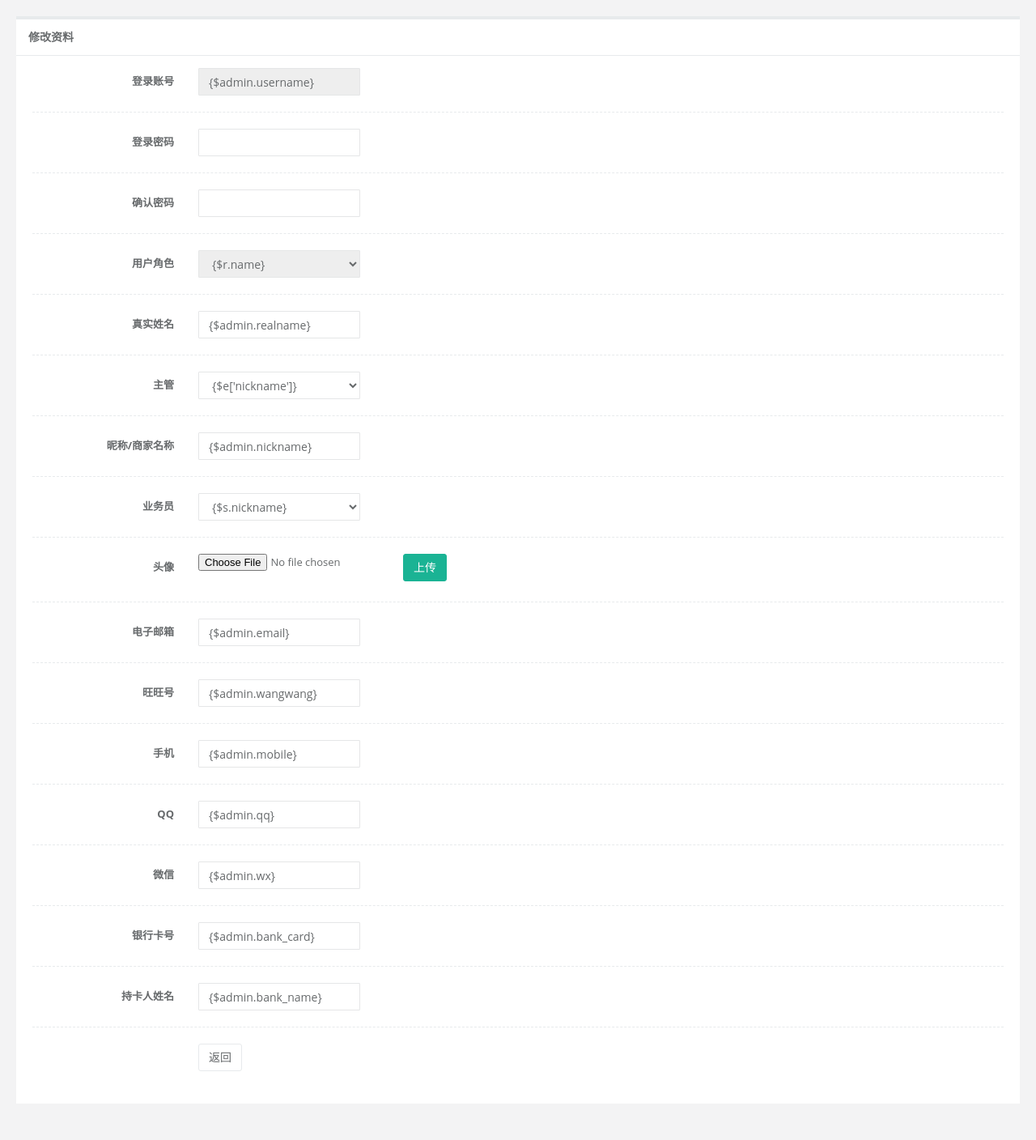
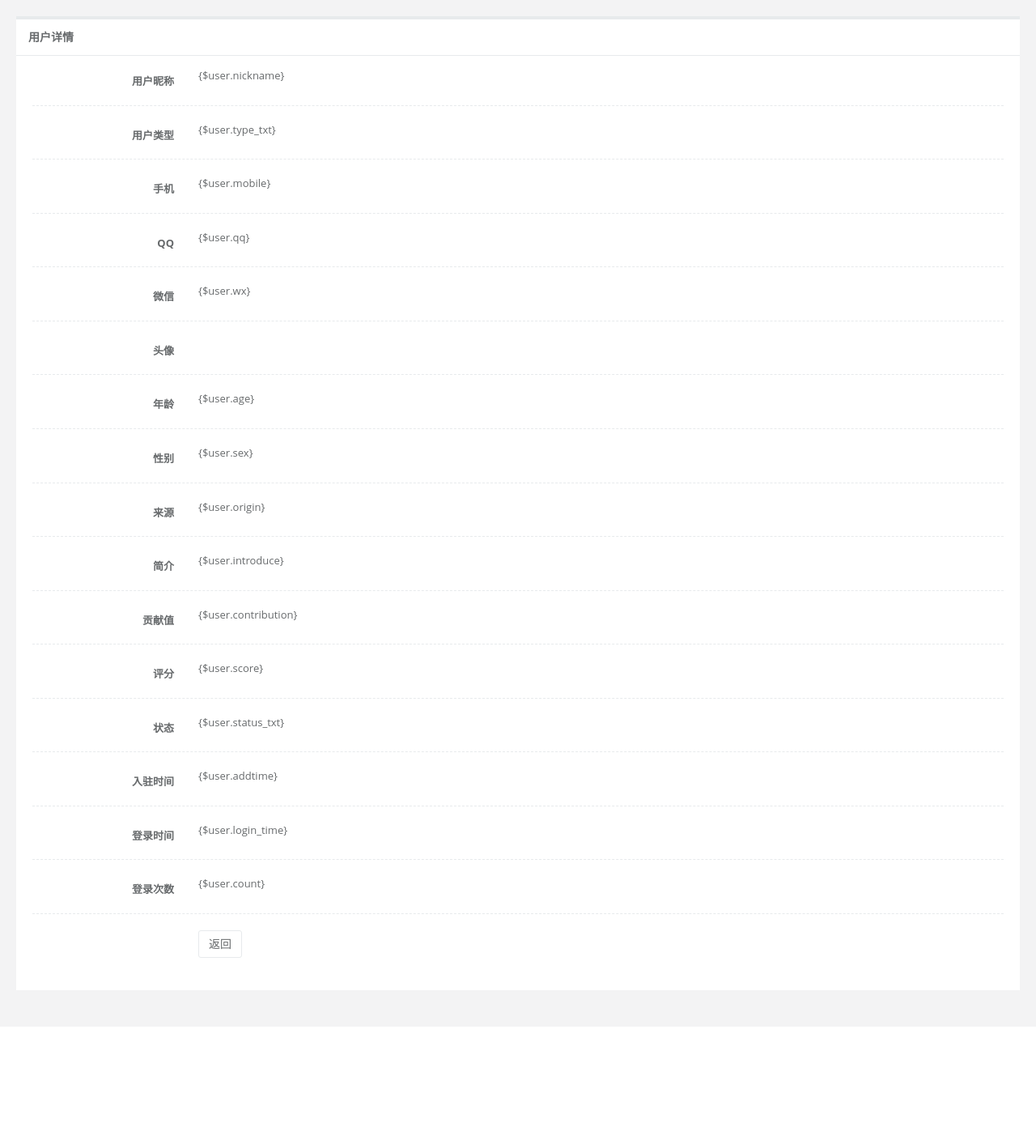
Before and after one commit to royhe911/mhwj, a PHP site: page /DbName/application/admin/view/user/detail.html in a window 1280 px wide. Shown: the whole page at 81% size. After the commit the page ends 1183 px from the top, so only its background shows below. Run offline with PHP 8.4, Linux system fonts and the light colour scheme; some libraries are stand-ins or nearby versions.

Commit message:
添加用户管理

```diff
--- a/application/admin/view/user/detail.html
+++ b/application/admin/view/user/detail.html
@@ -3,7 +3,7 @@
 <head>
     <meta charset="utf-8">
     <meta name="viewport" content="width=device-width, initial-scale=1.0">
-    <title>修改资料</title>
+    <title>用户详情</title>
     <link rel="stylesheet" type="text/css" href="/static/h+/css/bootstrap.min.css">
     <link rel="stylesheet" type="text/css" href="/static/h+/css/font-awesome.min93e3.css?v=4.4.0">
     <!-- Data Tables -->
@@ -14,7 +14,6 @@
     <link rel="stylesheet" type="text/css" href="/static/uploadifive/uploadifive.css">
     <style type="text/css">
         .form-control{width: 200px;}
-        .sj,.kf{display: none;}
         #preview{max-width: 120px;max-height: 120px;display: none;}
     </style>
 </head>
@@ -24,142 +23,90 @@
         <div class="col-sm-12">
             <div class="ibox float-e-margins">
                 <div class="ibox-title">
-                    <h5>修改资料</h5>
+                    <h5>用户详情</h5>
                 </div>
                 <div class="ibox-content">
                     <form class="form-horizontal" onsubmit="return false">
                         <div class="form-group">
-                            <label class="col-sm-2 control-label">登录账号</label>
+                            <label class="col-sm-2 control-label">用户昵称</label>
+                            <div class="col-sm-10">{$user.nickname}</div>
+                        </div>
+                        <div class="hr-line-dashed"></div>
+                        <div class="form-group">
+                            <label class="col-sm-2 control-label">用户类型</label>
+                            <div class="col-sm-10">{$user.type_txt}</div>
+                        </div>
+                        <div class="hr-line-dashed"></div>
+                        <div class="form-group">
+                            <label class="col-sm-2 control-label">手机</label>
+                            <div class="col-sm-10">{$user.mobile}</div>
+                        </div>
+                        <div class="hr-line-dashed kf"></div>
+                        <div class="form-group kf">
+                            <label class="col-sm-2 control-label">QQ</label>
+                            <div class="col-sm-10">{$user.qq}</div>
+                        </div>
+                        <div class="hr-line-dashed"></div>
+                        <div class="form-group sj">
+                            <label class="col-sm-2 control-label">微信</label>
+                            <div class="col-sm-10">{$user.wx}</div>
+                        </div>
+                        <div class="hr-line-dashed"></div>
+                        <div class="form-group">
+                            <label class="col-sm-2 control-label">头像</label>
                             <div class="col-sm-10">
-                                <input type="text" class="form-control" id="username" value="{$admin.username}" disabled="disabled">
+                                <img id="preview" src="{$user.avatar}">
                             </div>
                         </div>
                         <div class="hr-line-dashed"></div>
                         <div class="form-group">
-                            <label class="col-sm-2 control-label">登录密码</label>
-                            <div class="col-sm-10">
-                                <input type="password" class="form-control" id="pwd1">
-                            </div>
+                            <label class="col-sm-2 control-label">年龄</label>
+                            <div class="col-sm-10">{$user.age}</div>
                         </div>
                         <div class="hr-line-dashed"></div>
                         <div class="form-group">
-                            <label class="col-sm-2 control-label">确认密码</label>
-                            <div class="col-sm-10">
-                                <input type="password" class="form-control" id="pwd2">
-                            </div>
+                            <label class="col-sm-2 control-label">性别</label>
+                            <div class="col-sm-10">{$user.sex}</div>
                         </div>
                         <div class="hr-line-dashed"></div>
                         <div class="form-group">
-                            <label class="col-sm-2 control-label">用户角色</label>
-                            <div class="col-sm-10">
-                                <select id="role_id" class="form-control"{if($role_id!=1)} disabled="disabled"{/if}>
-                                    <option value="0">…请选择用户角色…</option>
-                                    {foreach $roles as $r}
-                                    <option value="{$r.id}"{if($admin.role_id==$r.id)} selected="selected"{/if}>{$r.name}</option>
-                                    {/foreach}
-                                </select>
-                            </div>
+                            <label class="col-sm-2 control-label">来源</label>
+                            <div class="col-sm-10">{$user.origin}</div>
                         </div>
                         <div class="hr-line-dashed"></div>
                         <div class="form-group">
-                            <label class="col-sm-2 control-label">真实姓名</label>
-                            <div class="col-sm-10">
-                                <input type="text" class="form-control" id="realname" value="{$admin.realname}">
-                            </div>
-                        </div>
-                        <div class="hr-line-dashed kf"{if($admin.role_id==5)} style="display: block;"{/if}></div>
-                        <div class="form-group kf"{if($admin.role_id==5)} style="display: block;"{/if}>
-                            <label class="col-sm-2 control-label">主管</label>
-                            <div class="col-sm-10">
-                                <select id="z_id" class="form-control">
-                                    <option value="0">…请选择业务员…</option>
-                                    {foreach $executive as $e}
-                                    <option value="{$e['id']}"{if($admin.z_id==$e.id)} selected="selected"{/if}>{$e['nickname']}</option>
-                                    {/foreach}
-                                </select>
-                            </div>
-                        </div>
-                        <div class="hr-line-dashed"></div>
-                        <div class="form-group sj"{if($admin.role_id==3)} style="display: block;"{/if}>
-                            <label class="col-sm-2 control-label">昵称/商家名称</label>
-                            <div class="col-sm-10">
-                                <input type="text" class="form-control" id="nickname" value="{$admin.nickname}">
-                            </div>
-                        </div>
-                        <div class="hr-line-dashed sj"{if($admin.role_id==3)} style="display: block;"{/if}></div>
-                        <div class="form-group sj"{if($admin.role_id==3)} style="display: block;"{/if}>
-                            <label class="col-sm-2 control-label">业务员</label>
-                            <div class="col-sm-10">
-                                <select id="s_id" class="form-control">
-                                    <option value="0">…请选择业务员…</option>
-                                    {foreach $salesman as $s}
-                                    <option value="{$s['id']}"{if($admin.s_id==$s.id)} selected="selected"{/if}>{$s.nickname}</option>
-                                    {/foreach}
-                                </select>
-                            </div>
-                        </div>
-                        <div class="hr-line-dashed sj"{if($admin.role_id==3)} style="display: block;"{/if}></div>
-                        <div class="form-group">
-                            <label class="col-sm-2 control-label">头像</label>
-                            <div class="col-sm-10">
-                                <table width="100%">
-                                    <tr>
-                                        <td valign="top" width="120px"><input id="file_upload" name="file_upload" type="file"></td>
-                                        <td valign="top"><input class="btn btn-primary" type="button" data-action="upload" value="上传"></td>
-                                    </tr>
-                                    <tr><td colspan="2"><div id="progress"></div><input type="hidden" id="avatar"></td></tr>
-                                    <tr><td colspan="2"><img id="preview" src=""></td></tr>
-                                </table>
-                            </div>
+                            <label class="col-sm-2 control-label">简介</label>
+                            <div class="col-sm-10">{$user.introduce}</div>
                         </div>
                         <div class="hr-line-dashed"></div>
                         <div class="form-group">
-                            <label class="col-sm-2 control-label">电子邮箱</label>
-                            <div class="col-sm-10">
-                                <input type="text" class="form-control" id="email" value="{$admin.email}">
-                            </div>
+                            <label class="col-sm-2 control-label">贡献值</label>
+                            <div class="col-sm-10">{$user.contribution}</div>
                         </div>
                         <div class="hr-line-dashed"></div>
                         <div class="form-group">
-                            <label class="col-sm-2 control-label">旺旺号</label>
-                            <div class="col-sm-10">
-                                <input type="text" class="form-control" id="wangwang" value="{$admin.wangwang}">
-                            </div>
+                            <label class="col-sm-2 control-label">评分</label>
+                            <div class="col-sm-10">{$user.score}</div>
                         </div>
                         <div class="hr-line-dashed"></div>
                         <div class="form-group">
-                            <label class="col-sm-2 control-label">手机</label>
-                            <div class="col-sm-10">
-                                <input type="text" class="form-control" id="mobile" value="{$admin.mobile}">
-                            </div>
+                            <label class="col-sm-2 control-label">状态</label>
+                            <div class="col-sm-10">{$user.status_txt}</div>
                         </div>
                         <div class="hr-line-dashed"></div>
                         <div class="form-group">
-                            <label class="col-sm-2 control-label">QQ</label>
-                            <div class="col-sm-10">
-                                <input type="text" class="form-control" id="qq" value="{$admin.qq}">
-                            </div>
+                            <label class="col-sm-2 control-label">入驻时间</label>
+                            <div class="col-sm-10">{$user.addtime}</div>
                         </div>
                         <div class="hr-line-dashed"></div>
                         <div class="form-group">
-                            <label class="col-sm-2 control-label">微信</label>
-                            <div class="col-sm-10">
-                                <input type="text" class="form-control" id="wx" value="{$admin.wx}">
-                            </div>
+                            <label class="col-sm-2 control-label">登录时间</label>
+                            <div class="col-sm-10">{$user.login_time}</div>
                         </div>
                         <div class="hr-line-dashed"></div>
                         <div class="form-group">
-                            <label class="col-sm-2 control-label">银行卡号</label>
-                            <div class="col-sm-10">
-                                <input type="text" class="form-control" id="bank_card" value="{$admin.bank_card}">
-                            </div>
-                        </div>
-                        <div class="hr-line-dashed"></div>
-                        <div class="form-group">
-                            <label class="col-sm-2 control-label">持卡人姓名</label>
-                            <div class="col-sm-10">
-                                <input type="text" class="form-control" id="bank_name" value="{$admin.bank_name}">
-                            </div>
+                            <label class="col-sm-2 control-label">登录次数</label>
+                            <div class="col-sm-10">{$user.count}</div>
                         </div>
                         <div class="hr-line-dashed"></div>
                         <div class="form-group">
@@ -175,12 +122,8 @@
 </div>
 </body>
 <script type="text/javascript" src="/static/h+/js/jquery.min.js"></script>
-<script type="text/javascript" src="/static/h+/js/plugins/iCheck/icheck.min.js"></script>
-<script type="text/javascript" src="/static/layer/layer.js"></script>
-<script type="text/javascript" src="/static/uploadifive/jquery.uploadifive.js"></script>
 <script type="text/javascript">
     $(function(){
-        $(".i-checks").iCheck({checkboxClass: "icheckbox_square-green", radioClass: "iradio_square-green",});
         $('input[data-action]').click(function(){
             $action = $(this).data('action');
             if ($action == 'cancel') {
--- a/application/route.php
+++ b/application/route.php
@@ -19,7 +19,7 @@
     '/admin/list'      => 'admin/Admin/lists', // 后台管理员列表
     '/admin/add'       => 'admin/Admin/add', // 后台添加管理员
     '/admin/edit'      => 'admin/Admin/edit', // 后台添加管理员
-    '/admin/operation' => 'admin/Admin/operation', // 后台操作管理员
+    '/admin/operation' => 'admin/Admin/operation', // 操作管理员
     '/menu/list'       => 'admin/Menu/lists', // 菜单列表
     '/menu/edit'       => 'admin/Menu/edit', // 编辑菜单
     '/menu/add'        => 'admin/Menu/add', // 添加菜单
@@ -32,6 +32,7 @@
     '/game/edit'       => 'admin/Game/edit', // 修改游戏
     '/game/del'        => 'admin/Game/del', // 删除游戏
     '/user/list'       => 'admin/User/lists', // 用户列表
+    '/user/detail'     => 'admin/User/detail', // 用户详情
 
     /*--------   api 开始   --------*/
     '/api/carousel'    => 'api/Api/get_carousel', // 获取轮播轮播图
```
Also changed, not shown: application/admin/controller/User.php (+44 -0 lines), application/api/controller/Api.php (+26 -4 lines), application/common/model/UserModel.php (+10 -8 lines).
